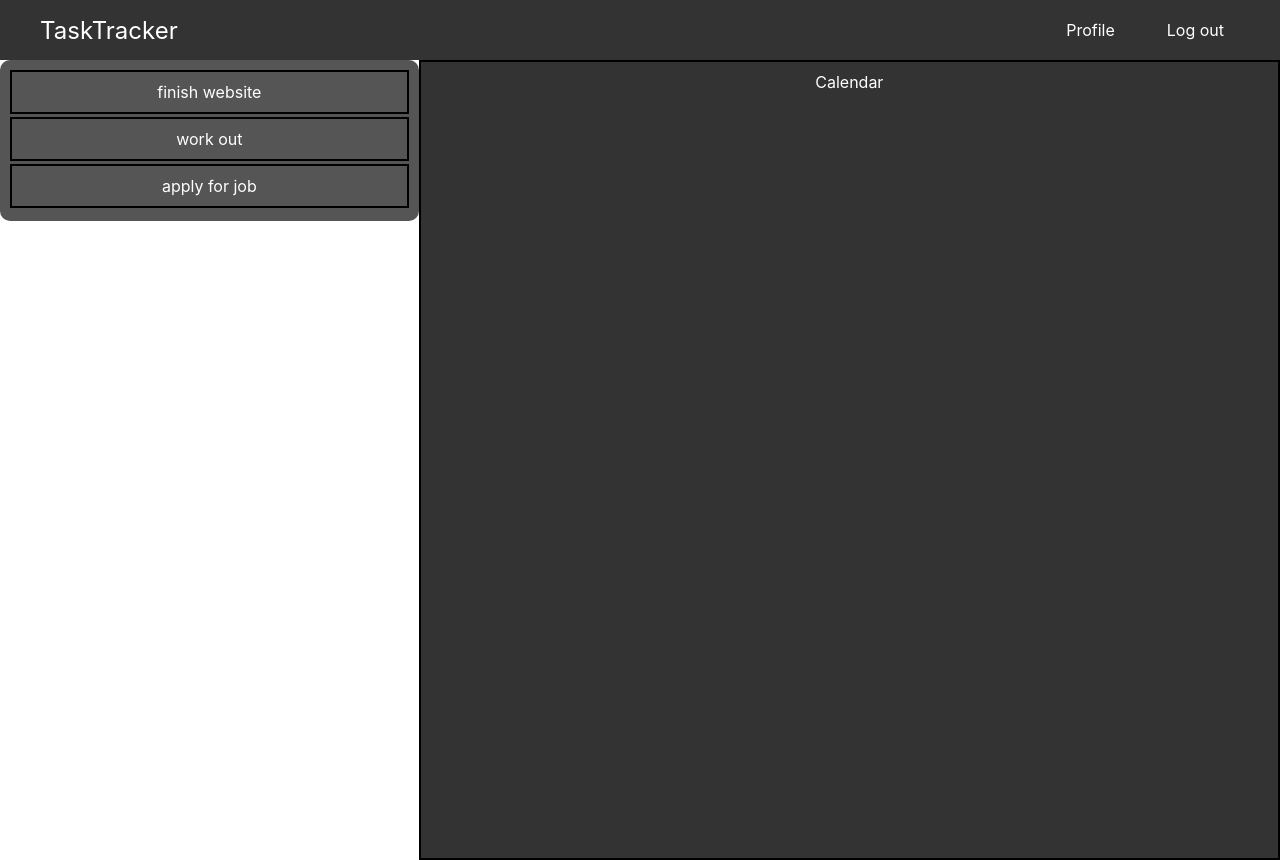
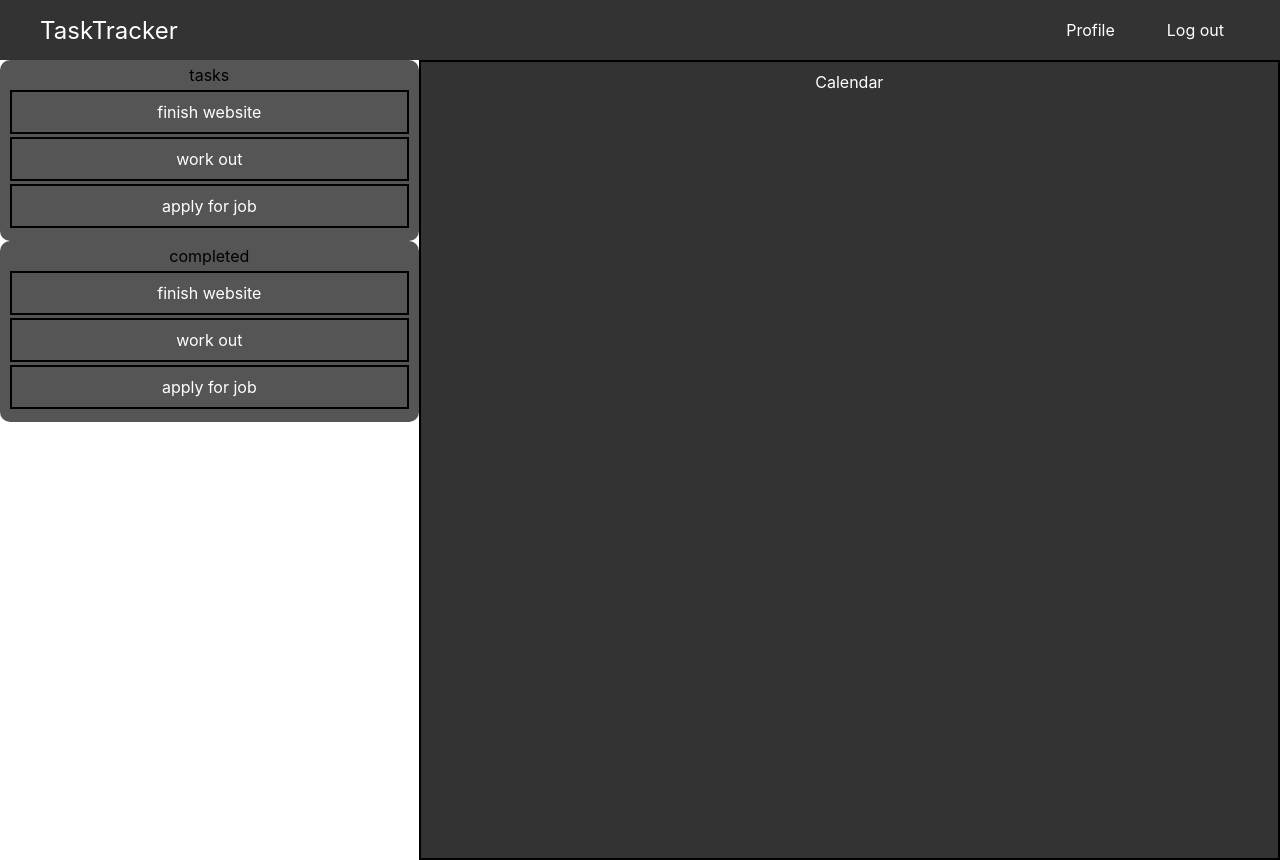
Before and after one commit to michaelmurrayiv/TaskTracker, a React (Create React App) app in the folder frontend/: page / in a window 1280 px wide. Built offline with nearby package versions, Linux system fonts and the light colour scheme.

Commit message:
added section for completed tasks

```diff
--- a/frontend/src/App.css
+++ b/frontend/src/App.css
@@ -112,4 +112,5 @@
  }
  .test {
     width: 33.33%;
+    flex-direction: column;
  }
--- a/frontend/src/App.js
+++ b/frontend/src/App.js
@@ -6,10 +6,13 @@ function App() {
   return (
     <div className="App">
       <Navbar />
-    <div className='app-content'>
-      <div className='test'><Tasks /></div>
-      <div className='calendar'>Calendar</div>
-    </div>
+      <div className="app-content">
+        <div className="test">
+          <Tasks title="tasks"/>
+          <Tasks title="completed"/>
+        </div>
+        <div className="calendar">Calendar</div>
+      </div>
     </div>
   );
 }
--- a/frontend/src/components/Tasks.js
+++ b/frontend/src/components/Tasks.js
@@ -6,9 +6,10 @@ const sampleTasks = [
   "apply for job"
 ]
 
-function Tasks() {
+function Tasks(props) {
   return (
     <div className="task-container">
+      {props.title}
       <ul className="task-list">
         {sampleTasks.map((task, index) => (
           <li className="tasks" key={index}>{task}</li>
```
